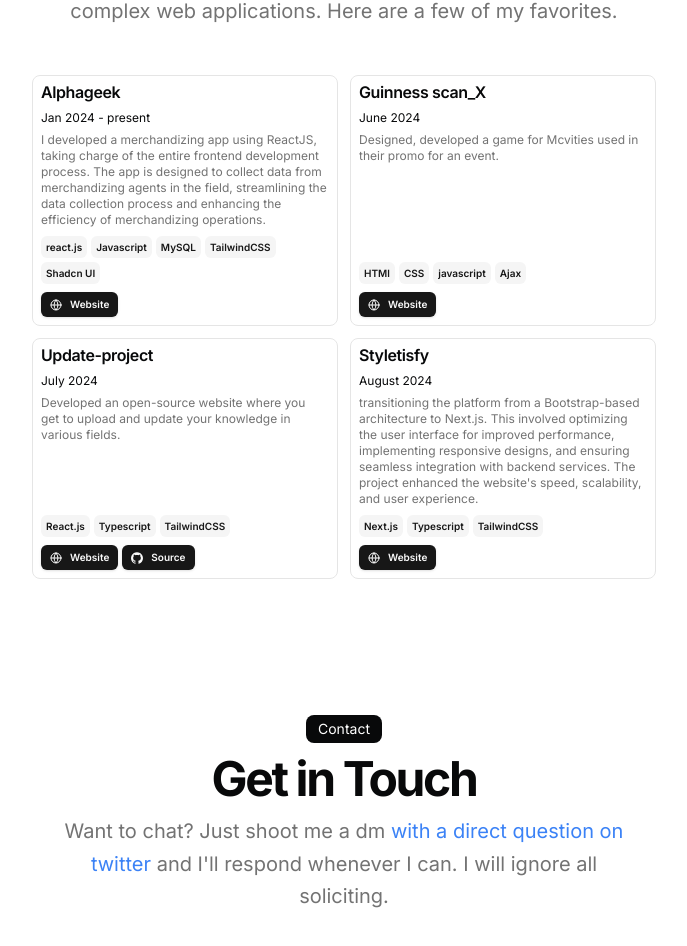
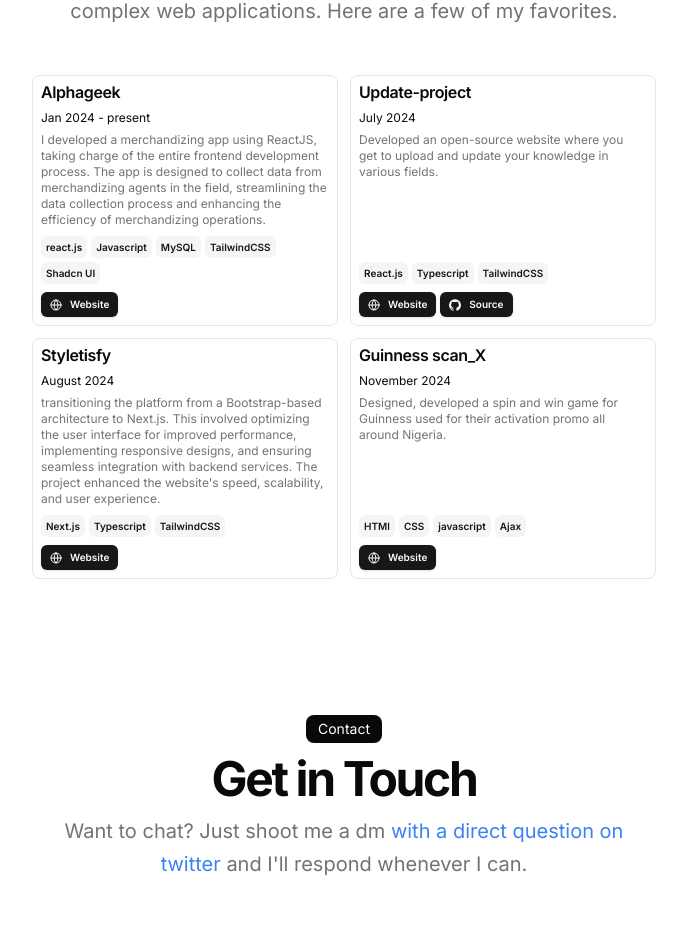
Before and after one commit to Onidamilola/my-portfolio, a Next.js app: page / in a window 1280 px wide. Shown: the part 979-1925 px from the top of the page, without its empty margins (296-983 px from the left). Built offline with nearby package versions, Linux system fonts and the light colour scheme.

Commit message:
made changes to the resume data

```diff
--- a/src/app/page.tsx
+++ b/src/app/page.tsx
@@ -169,8 +169,7 @@
                 >
                   with a direct question on twitter
                 </Link>{" "}
-                and I&apos;ll respond whenever I can. I will ignore all
-                soliciting.
+                and I&apos;ll respond whenever I can.
               </p>
             </div>
           </BlurFade>
--- a/src/data/resume.tsx
+++ b/src/data/resume.tsx
@@ -124,29 +124,6 @@
       image: "",
     },
     {
-      title: "Guinness scan_X",
-      href: "https://gdmgroup-scan-x-q338c.ondigitalocean.app/",
-      dates: "June 2024",
-      active: true,
-      description:
-        "Designed, developed a game for Mcvities used in their promo for an event.",
-      technologies: [
-        "HTMl",
-        "CSS",
-        "javascript",
-        "Ajax",
-
-      ],
-      links: [
-        {
-          type: "Website",
-          href: "https://gdmgroup-scan-x-q338c.ondigitalocean.app/",
-          icon: <Icons.globe className="size-3" />,
-        },
-      ],
-      image: "",
-    },
-    {
       title: "Update-project",
       href: "https://update-knowledge.vercel.app/",
       dates: "July 2024",
@@ -193,5 +170,28 @@
       ],
       image: "",
     },
+    {
+      title: "Guinness scan_X",
+      href: "https://gdmgroup-scan-x-q338c.ondigitalocean.app/",
+      dates: "November 2024",
+      active: true,
+      description:
+        "Designed, developed a spin and win game for Guinness used for their activation promo all around Nigeria.",
+      technologies: [
+        "HTMl",
+        "CSS",
+        "javascript",
+        "Ajax",
+
+      ],
+      links: [
+        {
+          type: "Website",
+          href: "https://gdmgroup-scan-x-q338c.ondigitalocean.app/",
+          icon: <Icons.globe className="size-3" />,
+        },
+      ],
+      image: "",
+    },
   ],
  } as const;
```
